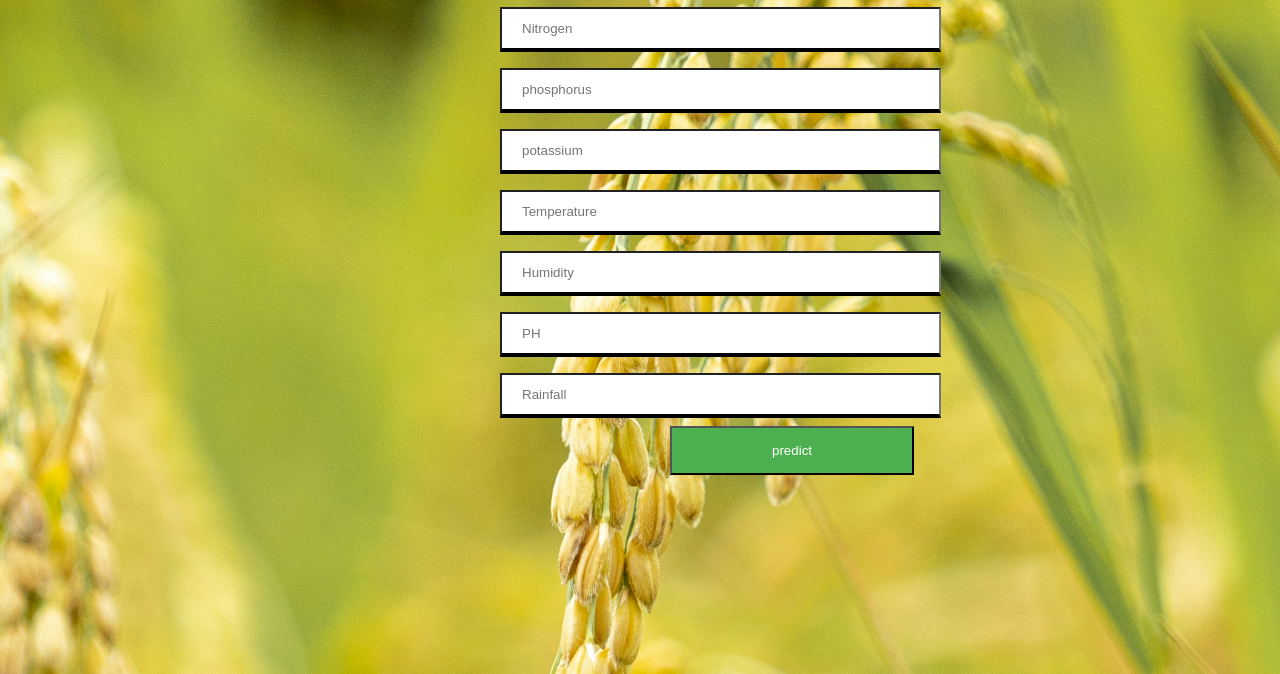
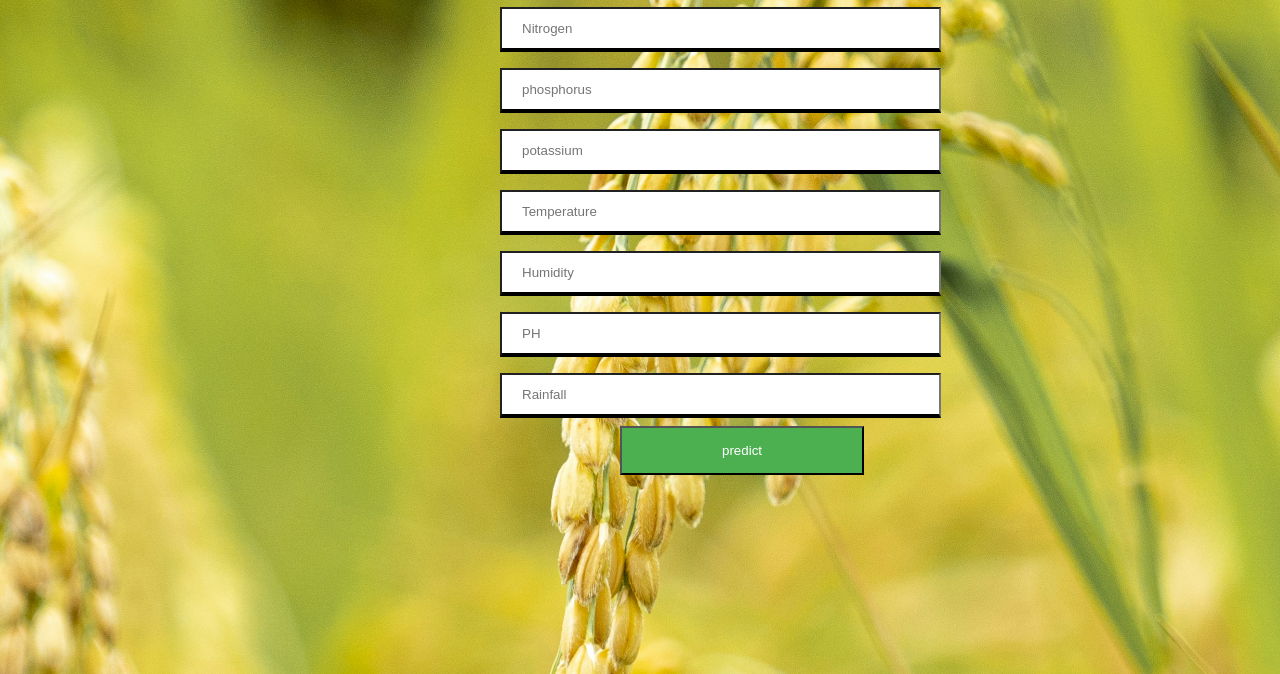
Before and after one commit to abidi5087-AI/Crop-Prediction-Model-REST-API-, a Flask app: page / in a window 1280 px wide. Shown: the part 159-833 px from the top of the page. Run offline with Flask 2, Linux system fonts and the light colour scheme; parts of the project's set-up code (start-up, migrations or seed data) failed here and were passed over.

Commit message:
Update style.css

```diff
--- a/static/style.css
+++ b/static/style.css
@@ -30,7 +30,7 @@ body {
       text-decoration: none;
       display: inline-block;
       font-size 16px;
-      margin-left: 170px;
+      margin-left: 120px;
     }
       #predi
       margin-left : 60px;
```
